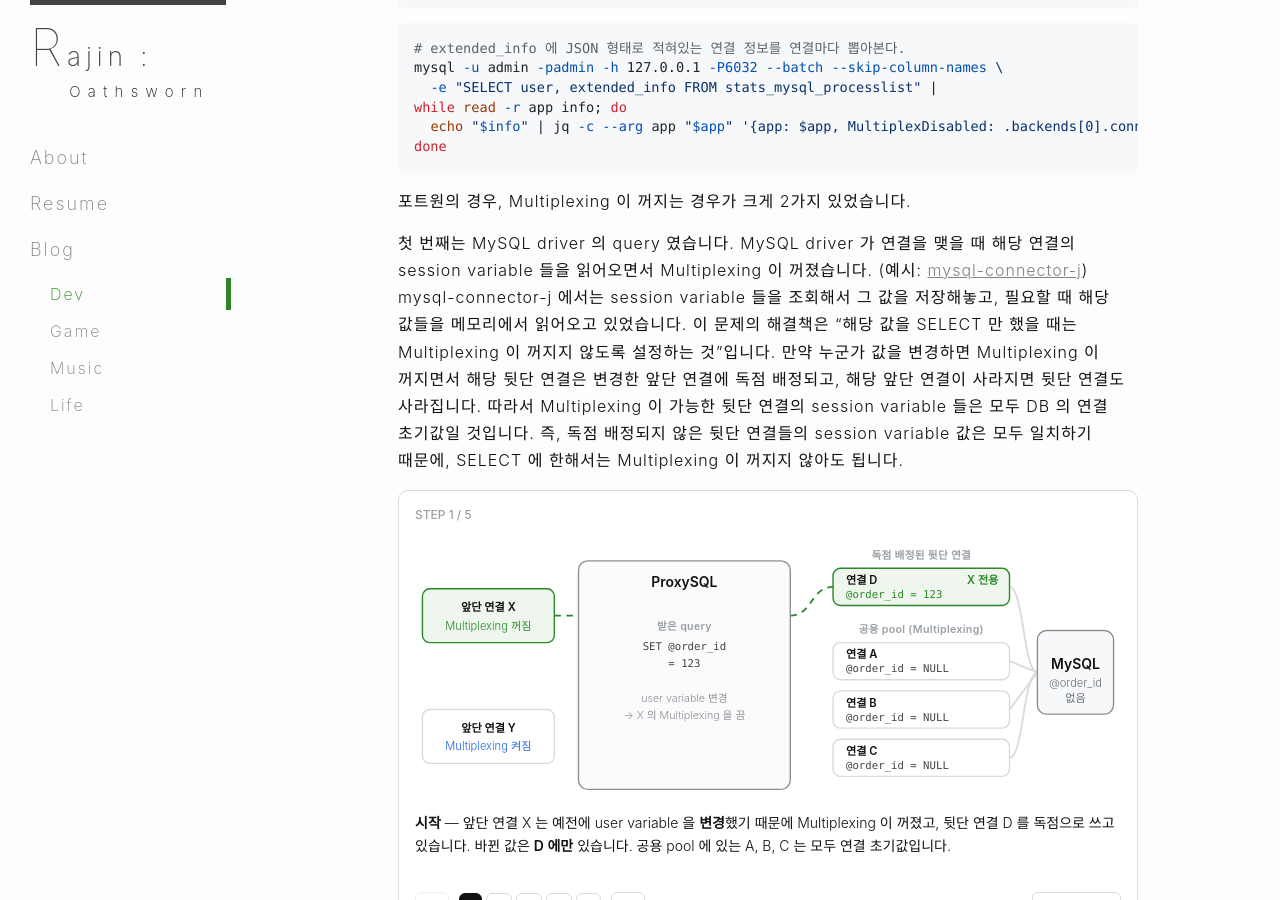
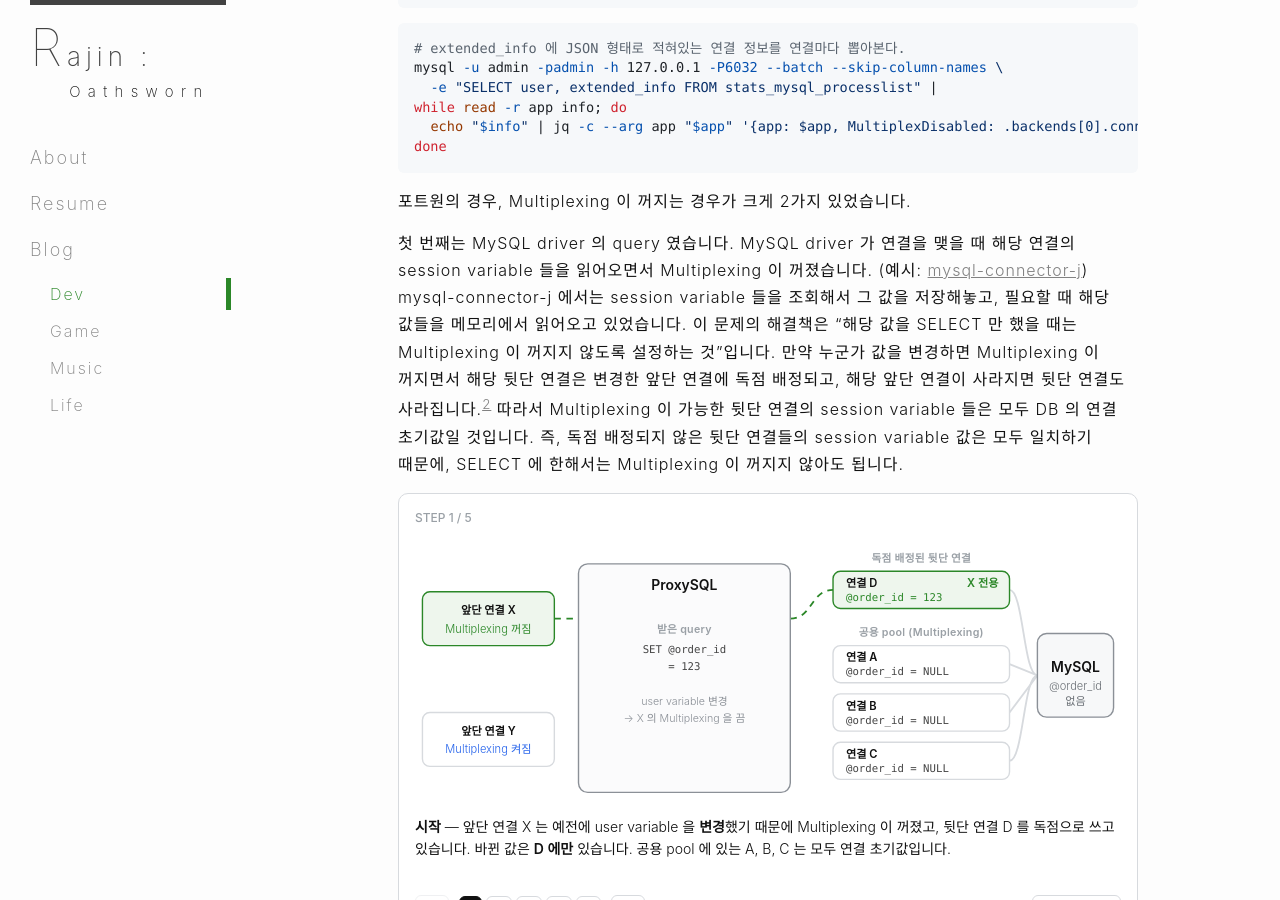
Before and after one commit to Rajin9601/rajin9601.github.io, a Jekyll site: the page built from _posts/2026-09-16-Zero-Downtime-DB-Upgrade-2.md, in a window 1280 px wide and 900 px high, scrolled down 2566 px. Built offline with Jekyll 4.4.1, drawn with Linux system fonts in a browser that asks for light colours; some web fonts are replaced; comment, search, counter and statistics services are not loaded; some of the changed text lies outside the part shown.

Commit message:
각주 추가

```diff
--- a/_posts/2026-09-16-Zero-Downtime-DB-Upgrade-2.md
+++ b/_posts/2026-09-16-Zero-Downtime-DB-Upgrade-2.md
@@ -112,7 +112,7 @@
 
 포트원의 경우, Multiplexing 이 꺼지는 경우가 크게 2가지 있었습니다.
 
-첫 번째는 MySQL driver 의 query 였습니다. MySQL driver 가 연결을 맺을 때 해당 연결의 session variable 들을 읽어오면서 Multiplexing 이 꺼졌습니다. (예시: [mysql-connector-j](https://github.com/mysql/mysql-connector-j/blob/1c3f5c149e0bfe31c7fbeb24e2d260cd890972c4/src/main/core-impl/java/com/mysql/cj/NativeSession.java#L494-L503)) mysql-connector-j 에서는 session variable 들을 조회해서 그 값을 저장해놓고, 필요할 때 해당 값들을 메모리에서 읽어오고 있었습니다. 이 문제의 해결책은 "해당 값을 SELECT 만 했을 때는 Multiplexing 이 꺼지지 않도록 설정하는 것"입니다. 만약 누군가 값을 변경하면 Multiplexing 이 꺼지면서 해당 뒷단 연결은 변경한 앞단 연결에 독점 배정되고, 해당 앞단 연결이 사라지면 뒷단 연결도 사라집니다. 따라서 Multiplexing 이 가능한 뒷단 연결의 session variable 들은 모두 DB 의 연결 초기값일 것입니다. 즉, 독점 배정되지 않은 뒷단 연결들의 session variable 값은 모두 일치하기 때문에, SELECT 에 한해서는 Multiplexing 이 꺼지지 않아도 됩니다.
+첫 번째는 MySQL driver 의 query 였습니다. MySQL driver 가 연결을 맺을 때 해당 연결의 session variable 들을 읽어오면서 Multiplexing 이 꺼졌습니다. (예시: [mysql-connector-j](https://github.com/mysql/mysql-connector-j/blob/1c3f5c149e0bfe31c7fbeb24e2d260cd890972c4/src/main/core-impl/java/com/mysql/cj/NativeSession.java#L494-L503)) mysql-connector-j 에서는 session variable 들을 조회해서 그 값을 저장해놓고, 필요할 때 해당 값들을 메모리에서 읽어오고 있었습니다. 이 문제의 해결책은 "해당 값을 SELECT 만 했을 때는 Multiplexing 이 꺼지지 않도록 설정하는 것"입니다. 만약 누군가 값을 변경하면 Multiplexing 이 꺼지면서 해당 뒷단 연결은 변경한 앞단 연결에 독점 배정되고, 해당 앞단 연결이 사라지면 뒷단 연결도 사라집니다.[^2] 따라서 Multiplexing 이 가능한 뒷단 연결의 session variable 들은 모두 DB 의 연결 초기값일 것입니다. 즉, 독점 배정되지 않은 뒷단 연결들의 session variable 값은 모두 일치하기 때문에, SELECT 에 한해서는 Multiplexing 이 꺼지지 않아도 됩니다.
 
 {% include viz/multiplexing-select.html %}
 
@@ -227,4 +227,6 @@
 
 [^1]: 예외로 `SELECT @@tx_isolation`, `SELECT @@version` 은 많은 애플리케이션이 연결마다 실행하는 query 이기 때문에, Multiplexing 이 꺼지지 않도록 하드코딩되어 있습니다. ([ProxySQL 문서](https://proxysql.com/documentation/multiplexing/))
 
+[^2]: 정확하게는 앞단 연결이 사라지면, 뒷단 연결은 닫히거나 COM_CHANGE_USER 로 연결 상태가 초기화된 후에야 pool 로 돌아갑니다.
+
 {% include series.html title="무중단 DB 업그레이드" %}
```
